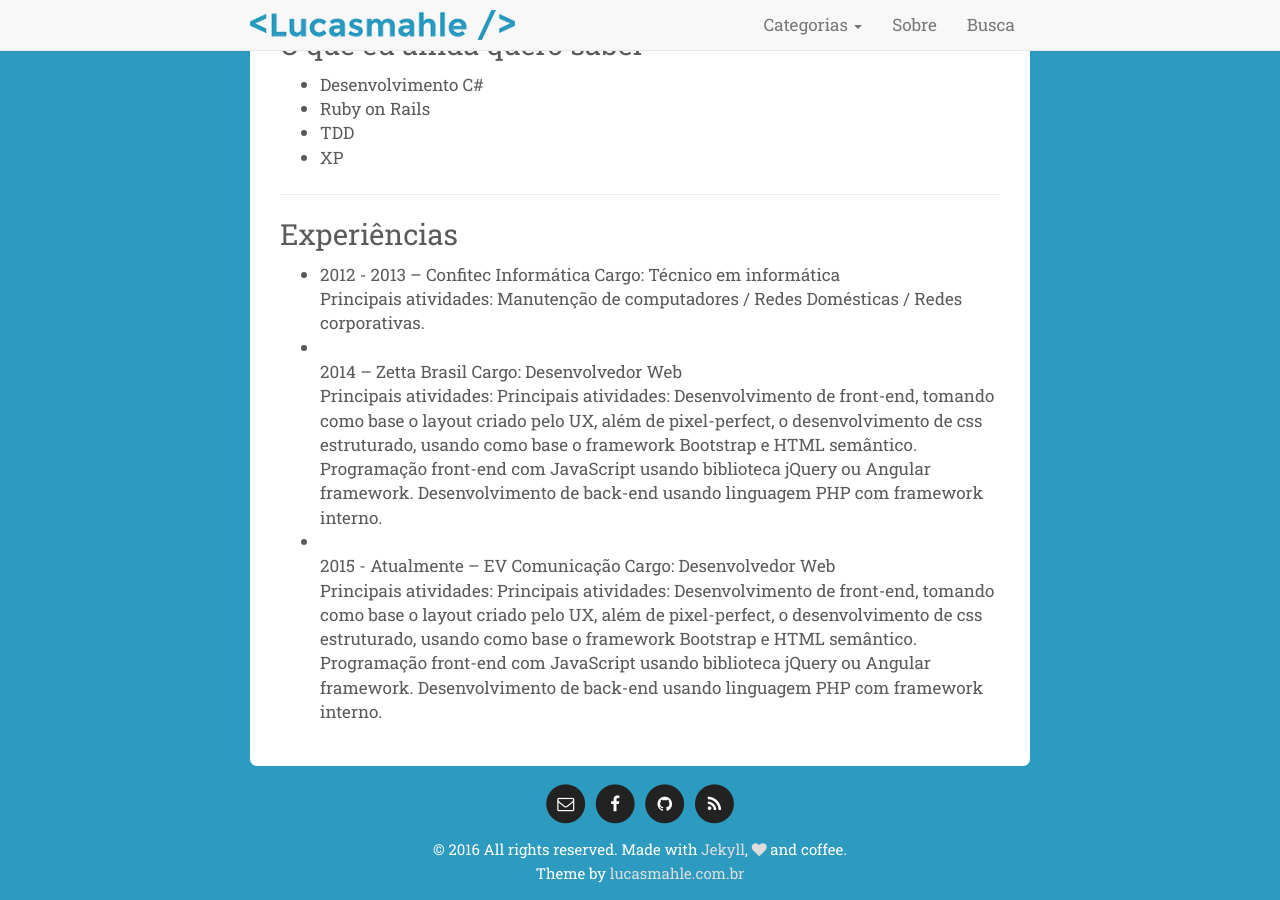
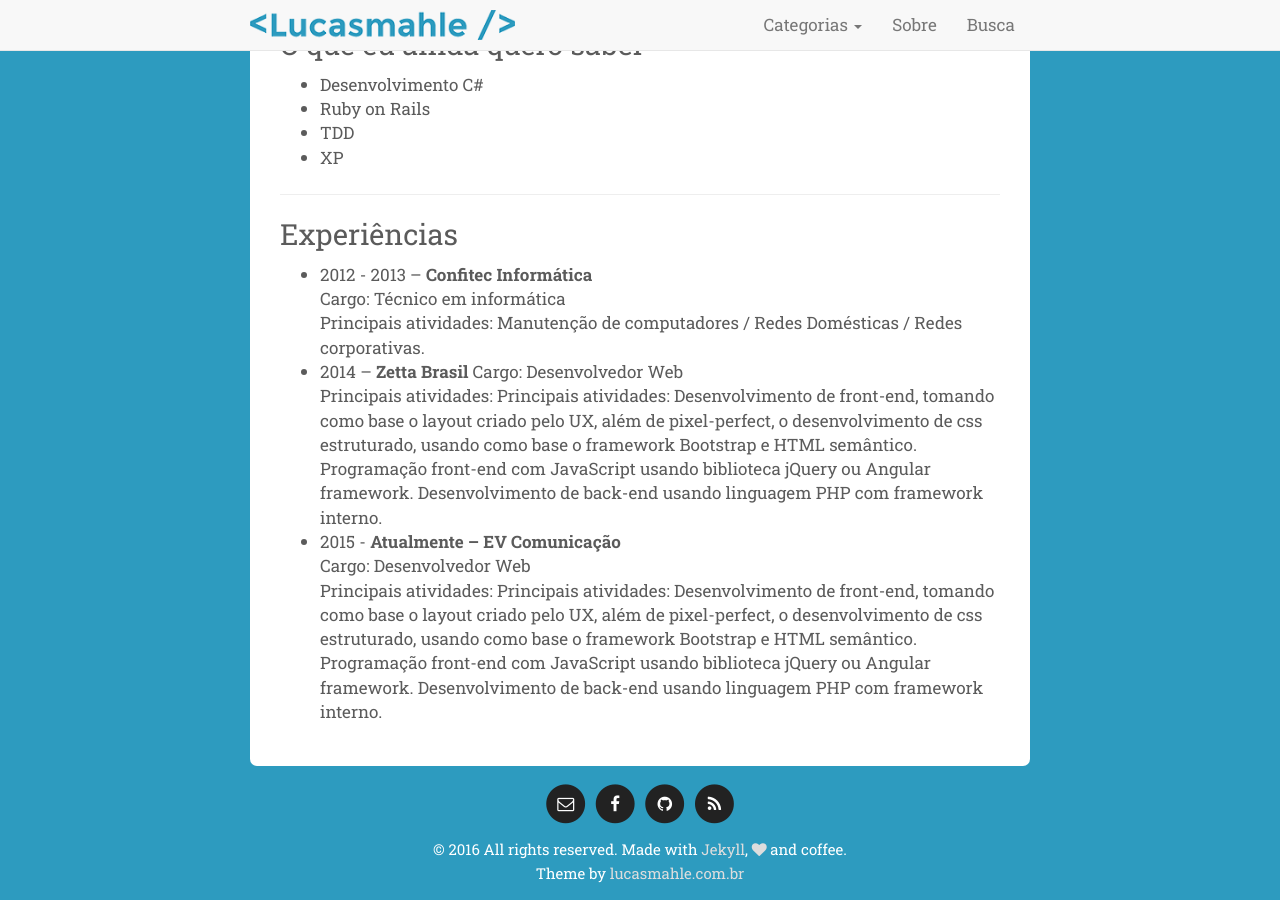
Before and after one commit to lucasmahle/lucasmahle.github.io, a Jekyll site: the page built from curriculo.md, in a window 1280 px wide and 900 px high, scrolled down 973 px. Built offline with Jekyll 4.4.1, drawn with Linux system fonts in a browser that asks for light colours; nearby versions of some CDN libraries.

Commit message:
CV Fix #2

```diff
--- a/curriculo.md
+++ b/curriculo.md
@@ -42,14 +42,14 @@ permalink: /curriculo/
 
 <hr>
 ### Experiências
- - 2012 - 2013 – Confitec Informática
+ - 2012 - 2013 – **Confitec Informática** <br>
 Cargo: Técnico em informática <br>
-Principais atividades: Manutenção de computadores / Redes Domésticas / Redes corporativas.
- - <br> 2014 – Zetta Brasil
+Principais atividades: Manutenção de computadores / Redes Domésticas / Redes corporativas. <br>
+ - 2014 – **Zetta Brasil**
 Cargo: Desenvolvedor Web <br>
 Principais atividades: Principais atividades: Desenvolvimento de front-end, tomando como base o layout criado pelo UX, além de pixel-perfect, o desenvolvimento de css estruturado, usando como base o framework Bootstrap e HTML semântico. Programação front-end com JavaScript usando biblioteca jQuery ou Angular framework.
-Desenvolvimento de back-end usando linguagem PHP com framework interno.
- - <br> 2015 - Atualmente – EV Comunicação
+Desenvolvimento de back-end usando linguagem PHP com framework interno.<br>
+ - 2015 - **Atualmente – EV Comunicação** <br>
 Cargo: Desenvolvedor Web <br>
 Principais atividades: Principais atividades: Desenvolvimento de front-end, tomando como base o layout criado pelo UX, além de pixel-perfect, o desenvolvimento de css estruturado, usando como base o framework Bootstrap e HTML semântico. Programação front-end com JavaScript usando biblioteca jQuery ou Angular framework.
-Desenvolvimento de back-end usando linguagem PHP com framework interno.
+Desenvolvimento de back-end usando linguagem PHP com framework interno.<br>
```
